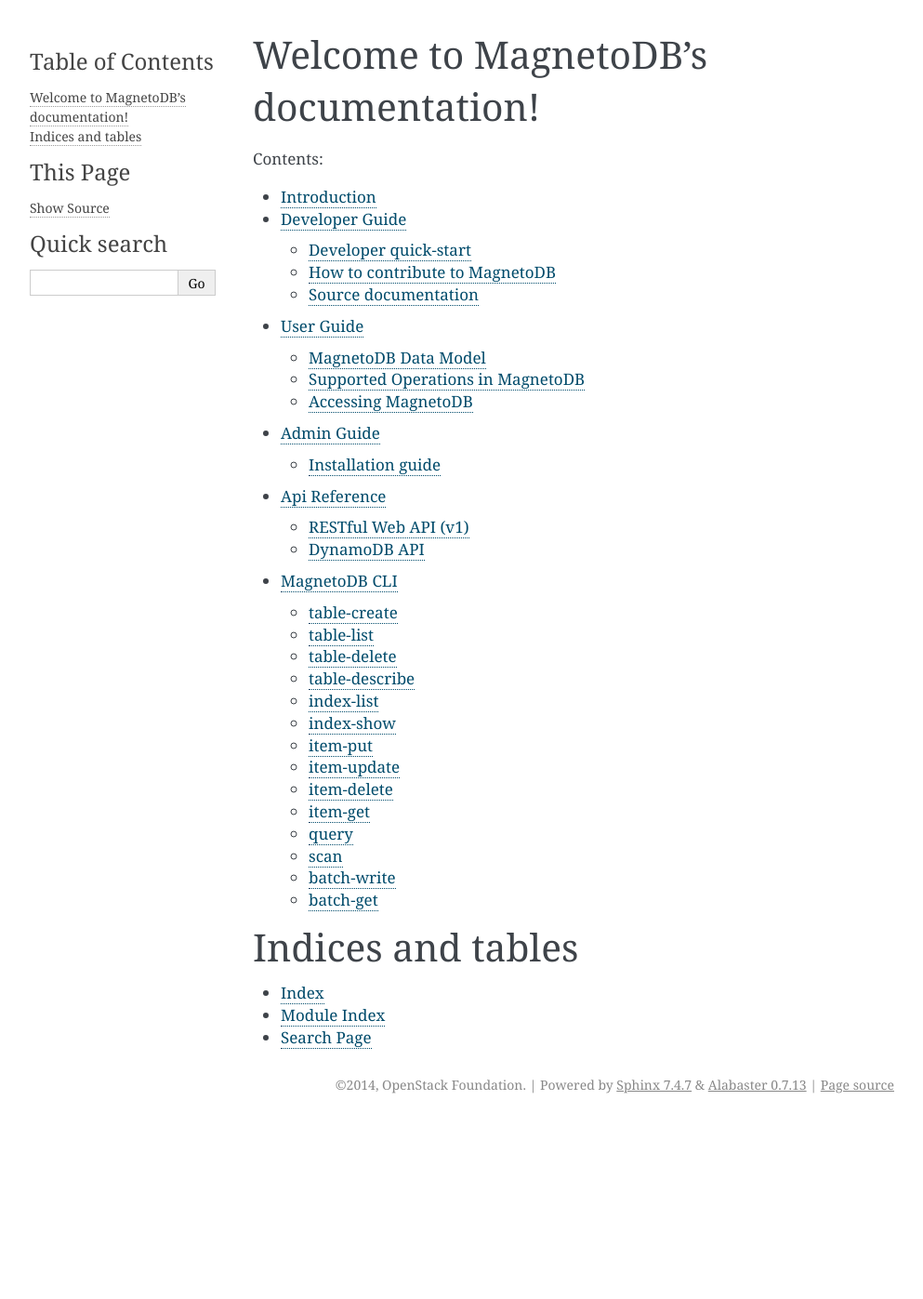
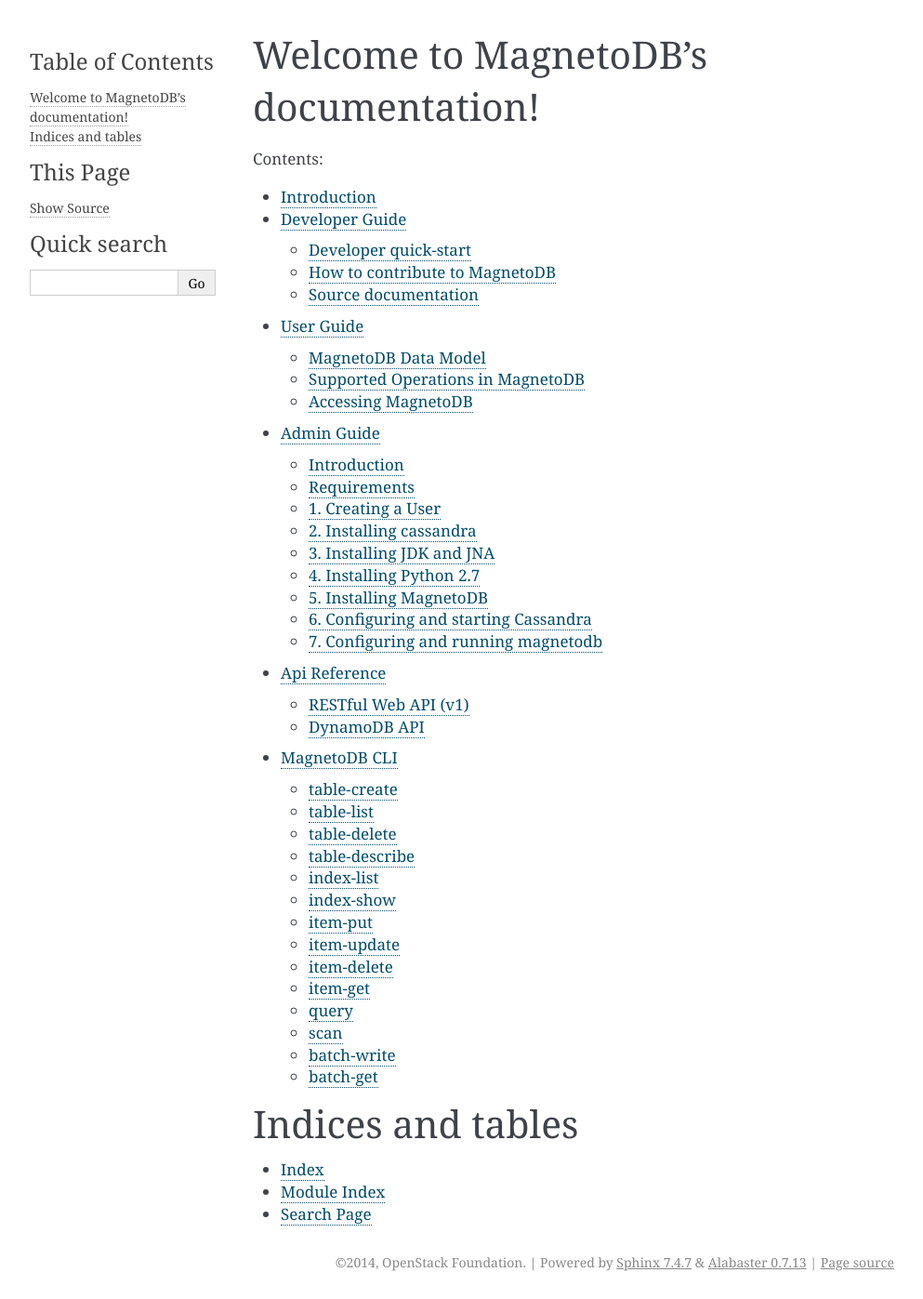
Before and after one commit to openstack-archive/magnetodb, a Sphinx documentation site: the page built from doc/source/index.rst, in a window 1280 px wide. Shown: the whole page at 93% size, without its empty margins (148-1141 px from the left). Built offline with Sphinx 7.4.7, drawn with Linux system fonts in a browser that asks for light colours; the version number is read from the project's files by our own code; before the commit the page ends 1206 px from its top, so only the background shows below that; some of the changed lines change nothing that is shown.

Commit message:
Add installation guide
Add installation instruction to admin guide

Partially implements blueprint: magnetodb-documentation

Change-Id: I89a724ec024f4ca07fd59a90355083b7e0d7e759

```diff
--- a/doc/source/admin_guide.rst
+++ b/doc/source/admin_guide.rst
@@ -2,6 +2,161 @@
 Admin Guide
 ===========
 
+.. contents:: Content
+
+
+Introduction
+------------
+
+This document describes how to install MagnetoDB on Ubuntu 12.04.
+
+Also will be installed following components
+ * Cassandra cluster with 3 nodes
+ * JDK and JNA
+ * Python 2.7
+
+All packages will be installed in ``/opt/``
+
+
+Requirements
+------------
+
+MagentoDB uses authorization via Keystone.
+Keystone should be configured beforehand on this or another host.
+You should configure user space for MagnetoDB in Keystone.
+This document does not describe configuring Keystone.
+
+You should have root access or be logged in as any user
+with rights to execute commands via sudo.
+
+
+1. Creating a User
 ------------------
-Installation guide
-------------------
+
+:
+	groupadd magneto
+	useradd -g magneto -s /bin/bash -d /home/magneto -m magneto
+	passwd magneto
+	Enter new UNIX password:*****
+	Retype new UNIX password:*****
+
+Giving magneto user passwordless sudo privileges:
+
+	grep -q "^#includedir.*/etc/sudoers.d" /etc/sudoers || echo "#includedir /etc/sudoers.d" >> /etc/sudoers
+	( umask 226 && echo "magneto ALL=(ALL) NOPASSWD:ALL" > /etc/sudoers.d/50_magneto )
+
+	su magneto
+
+
+2. Installing cassandra
+-----------------------
+
+To install the Cassandra cluster on the same node,
+we recommend using the CCM (Cassandra Cluster Manager)
+https://github.com/pcmanus/ccm
+
+Installing required packages:
+	sudo apt-get update
+	sudo apt-get -y install ant libyaml-0-2 libyaml-dev python-yaml libev4 libev-dev
+
+Installing Cassandra Cluster Manager:
+
+	sudo mkdir -p /opt/ccm
+	sudo chown -R magneto:magneto /opt/ccm
+
+	git clone https://github.com/pcmanus/ccm.git /opt/ccm
+	cd /opt/ccm
+	sudo ./setup.py install
+
+
+3. Installing JDK and JNA
+-------------------------
+:
+	sudo apt-get -y install openjdk-7-jdk libjna-java
+	sudo update-alternatives --set java /usr/lib/jvm/java-7-openjdk-amd64/jre/bin/java
+
+
+4. Installing Python 2.7
+------------------------
+
+Ubuntu 12.04 already has python2.7
+
+
+5. Installing MagnetoDB
+-----------------------
+
+Installing required packages:
+	sudo apt-get -y install python-setuptools build-essential python-dev
+	sudo easy_install-2.7 pip
+
+Installing magnetodb:
+	sudo mkdir -p /opt/magnetodb
+	sudo chown -R magneto:magneto /opt/magnetodb
+
+	git clone https://github.com/stackforge/magnetodb.git /opt/magnetodb
+	cd /opt/magnetodb
+	echo 'tox<1.7.0' >> requirements.txt
+	sudo pip2.7 install -r requirements.txt -r test-requirements.txt
+
+	sudo mkdir -p /var/log/magnetodb
+	sudo touch /var/log/magnetodb/magnetodb.log
+	sudo touch /var/log/magnetodb/magnetodb-streaming.log
+	sudo chown -R magneto:magneto /var/log/magnetodb
+
+
+6. Configuring and starting Cassandra
+-------------------------------------
+
+ccm works on localhost only for now. So if you want to create more than one
+node clusters the simplest way is to use multiple loopback aliases.
+In this example we will build a cluster of three nodes
+
+Creating loopback aliases:
+	sudo ip addr add 127.0.0.2/8 dev lo
+	sudo ip addr add 127.0.0.3/8 dev lo
+
+Checking results using this command:
+	sudo ip addr show lo
+
+Creating a cluster named ''Storage'' of three nodes of Cassandra 2.0.8:
+	cd /opt/ccm
+	ccm create Storage -v 2.0.8
+	ccm populate -n 3
+
+Starting Cassandra Cluster:
+	ccm start
+
+Checking results using this commands:
+	ccm status
+	ccm node1 ring
+
+Creating keyspaces in cassandra
+Replication factor is 1:
+	echo "CREATE KEYSPACE magnetodb WITH REPLICATION = { 'class' : 'SimpleStrategy', 'replication_factor' : 1 };" > ~/.ccm/cql.txt
+	echo "CREATE KEYSPACE user_default_tenant WITH REPLICATION = { 'class' : 'SimpleStrategy', 'replication_factor' : 1 };" >> ~/.ccm/cql.txt
+	echo 'CREATE TABLE magnetodb.table_info(tenant text, name text, exists int, "schema" text, status text, internal_name text, PRIMARY KEY(tenant, name));' >> ~/.ccm/cql.txt
+
+	ccm node1 cqlsh -f ~/.ccm/cql.txt
+
+
+7. Configuring and running magnetodb
+------------------------------------
+
+Before starting magnetos must specify your own values for some variables in the configuration files:
+``/opt/magnetodb/etc/api-paste.ini``
+``/opt/magnetodb/etc/streaming-api-paste.ini``
+As a minimum, you must specify a value for the following variables
+as example::
+
+	auth_host = 127.0.0.1
+	auth_port = 35357
+	auth_protocol = http
+	admin_tenant_name = service
+	admin_user = magnetodb
+	admin_password = magneto-password
+
+	auth_uri = http://127.0.0.1:5000/v3
+
+Running MagnetoDB:
+	python /opt/magnetodb/bin/magnetodb-api-server --config-file /opt/magnetodb/etc/magnetodb-api-server.conf
+	python /opt/magnetodb/bin/magnetodb-streaming-api-server --config-file /opt/magnetodb/etc/magnetodb-streaming-api-server.conf
```
